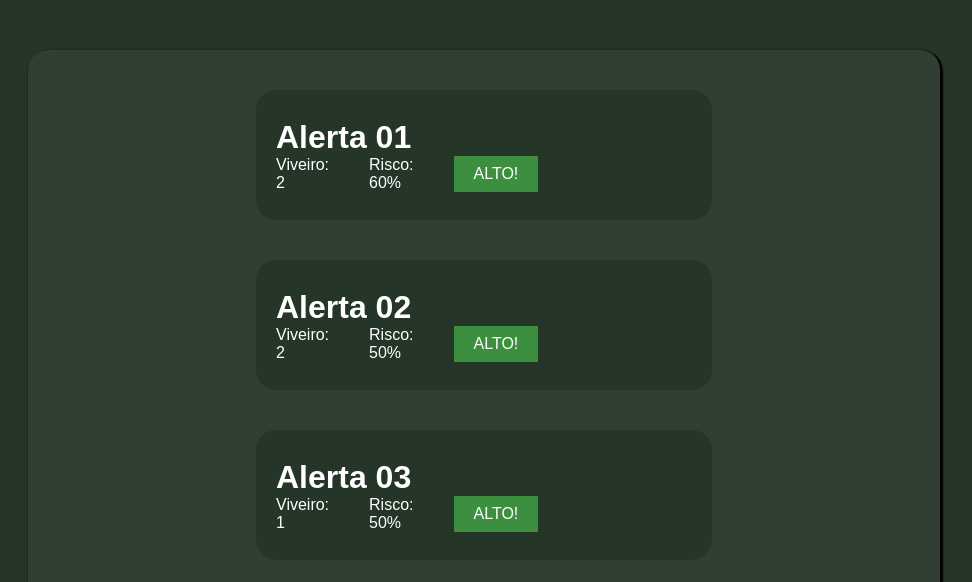
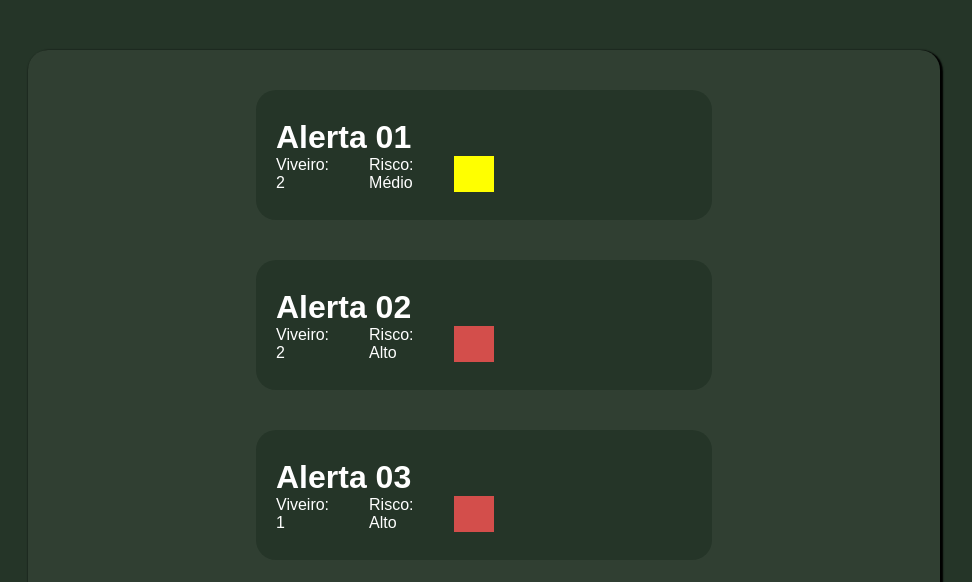
Before and after one commit to kelper5/Main, a plain HTML site: page website/dashAlerts.html in a window 1280 px wide. Shown: the top 582 px of the page, 308-1280 px from the left. Drawn offline with nearby package versions, Linux system fonts and the light colour scheme.

Commit message:
UPDATE colors

```diff
--- a/website/alertViveiros.css
+++ b/website/alertViveiros.css
@@ -265,6 +265,15 @@ canvas{
     justify-content: center;
 }
 
+.yellow{
+    background-color: yellow;
+    padding: 0px 20px;
+    text-align: center;
+    display: flex;
+    align-items: center;
+    justify-content: center;
+}
+
 .red{
     background-color: #ff5454cc;
     padding: 0px 20px;
--- a/website/dashAlerts.html
+++ b/website/dashAlerts.html
@@ -30,24 +30,24 @@
                         <h1>Alerta 01</h1>
                         <div class="stats">
                             <span>Viveiro: 2</span>
-                            <span>Risco: 60%</span>
-                            <span class="green">ALTO!</span>
+                            <span>Risco: Médio</span>
+                            <span class="yellow"></span>
                         </div>
                     </div>
                     <div class="alerta">
                         <h1>Alerta 02</h1>
                         <div class="stats">
                             <span>Viveiro: 2</span>
-                            <span>Risco: 50%</span>
-                            <span class="green">ALTO!</span>
+                            <span>Risco: Alto</span>
+                            <span class="red"></span>
                         </div>
                     </div>
                     <div class="alerta">
                         <h1>Alerta 03</h1>
                         <div class="stats">
                             <span>Viveiro: 1</span>
-                            <span>Risco: 50%</span>
-                            <span class="green">ALTO!</span>
+                            <span>Risco: Alto</span>
+                            <span class="red"></span>
                         </div>
                     </div>
                 </div>
```
Also changed, not shown: website/dashViveiros.html (+2 -2 lines).
